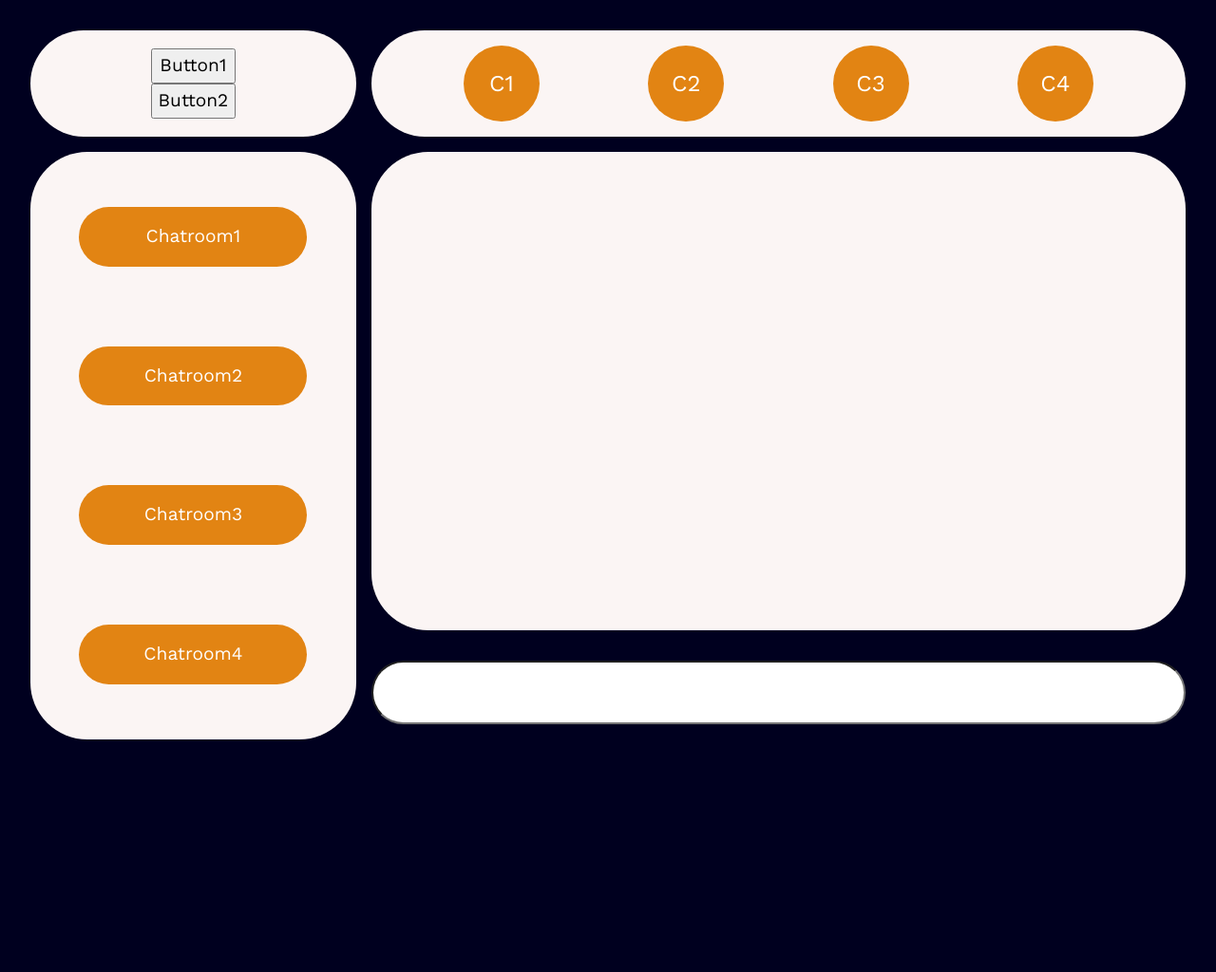
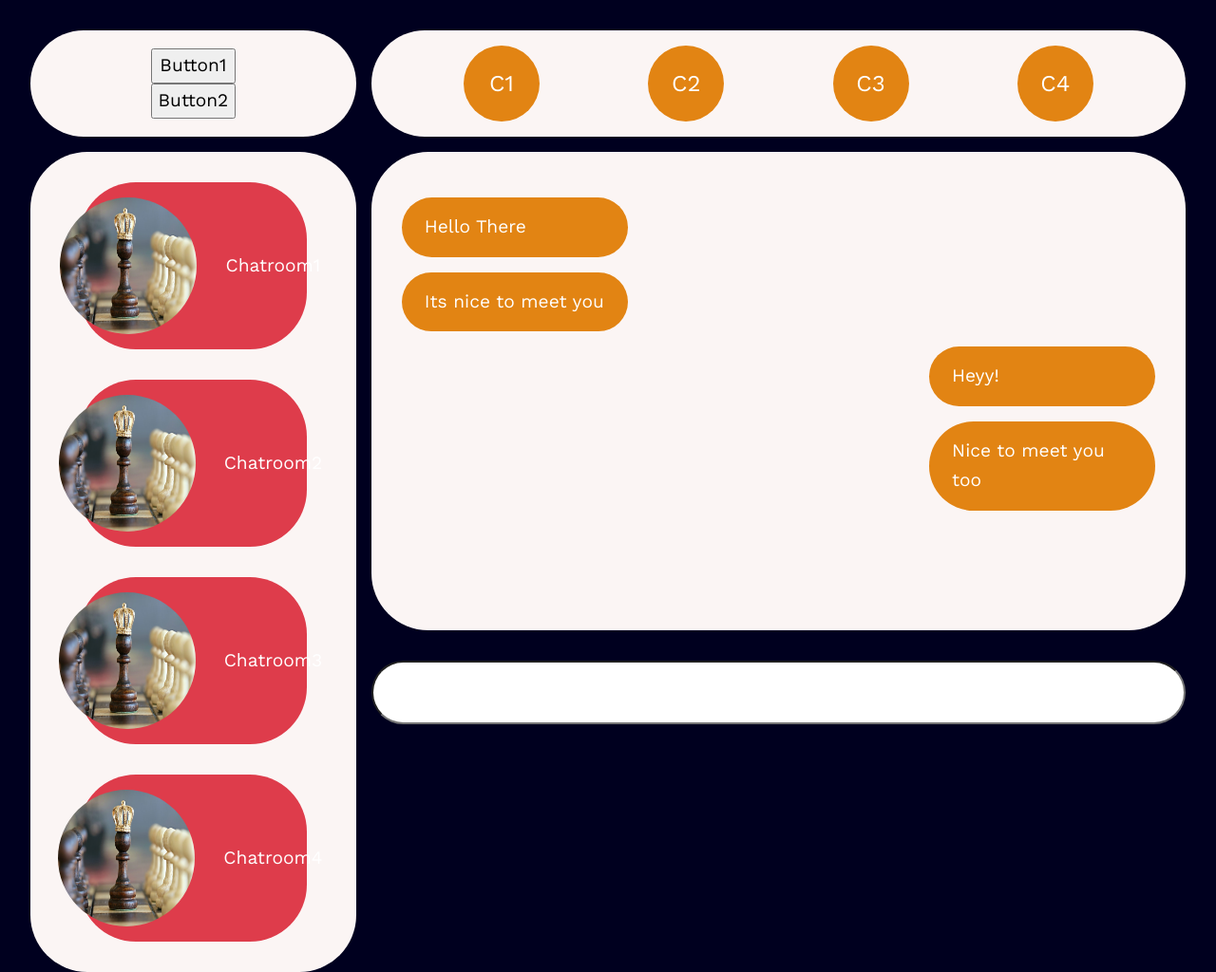
Before and after one commit to vaishnavviju/ChatroomApplication, a plain HTML site: page main.html in a window 1280 px wide. Shown: the whole page at 95% size. Before the commit the page ends 811 px from the top, so only its background shows below. Drawn offline with nearby package versions, Linux system fonts and the light colour scheme.

Commit message:
Added chats

```diff
--- a/main.html
+++ b/main.html
@@ -25,21 +25,38 @@
         </div>
         <div id="chatroom-pane" class="flex flow">
             <div class="chatroomBtnContainer">
+                <img src="Assets/chess.jpg" class = "chatroom-img" alt="">
                 <button class="chatroomBtn"> Chatroom1</button>
             </div>
             <div class="chatroomBtnContainer">
+                <img src="Assets/chess.jpg" class = "chatroom-img" alt="">
+
                 <button class="chatroomBtn">Chatroom2</button>
             </div>
             <div class="chatroomBtnContainer">
+                <img src="Assets/chess.jpg" class = "chatroom-img" alt="">
+
                 <button class="chatroomBtn">Chatroom3</button>
             </div>
             <div class="chatroomBtnContainer">
+                <img src="Assets/chess.jpg" class = "chatroom-img" alt="">
+
                 <button class="chatroomBtn">Chatroom4</button>
             </div>
 
         </div>
         <div id="chat-pane">
-            <div id="chat-window"></div>
+            <div id="chat-window">
+                <div class="text-recieve">
+                    <div class="text"><span>Hello There</span></div>
+                    <div class="text"><span>Its nice to meet you</span></div>
+                </div>
+                <div class="text-send">
+                    <div class="text ">Heyy!</div>
+                    <div class="text ">Nice to meet you too</div>
+                </div>
+
+            </div>
             <div id="typing-window">
                 <input type="text">
             </div>
--- a/main_style.css
+++ b/main_style.css
@@ -228,6 +228,7 @@ input{
     /* height: 100%; */
     aspect-ratio: 1.7;
     background-color: hsl(var(--clr-light));
+    padding: 2rem;
 }
 
 #typing-window{
@@ -254,23 +255,46 @@ input{
     border: none;
     background-color: #E28413;
 }
-.chatroomBtn{
+.chatroomBtnContainer{
     border: none;
-    background-color: #E28413;
-    color: white;
+    background-color: #DE3C4B;
     padding: 1rem 3rem;
     width: 70%;
     border-radius: 60px;
+    margin-inline: auto;
+    display: flex;
+    justify-content: center;
+    align-items: center;
+    gap: 1.5rem;
 }
-.chatroomBtn > *{
+.chatroomBtn{
+    border: none;
+    background: none;
+    color: white;
 
 }
 .chatroom-img{
     /* display: inline-block; */
-    width: 20%;
+    width: 100%;
+    /* width: 6rem; */
     border-radius: 100%;
     aspect-ratio: 1;
-    float: left;
+    /* float: left; */
     /* width: 30%; */
     /* display: inline; */
 }
+.text{
+   background-color: #e28413;
+   padding: 1rem 1.5rem;
+   border-radius: 60px;
+   width: 30%;
+   margin: 1rem 0;
+}
+
+.text-recieve{
+    /* float: left; */
+    text-align: left;
+}
+.text-send > *{
+    margin-left: auto;
+}
```
